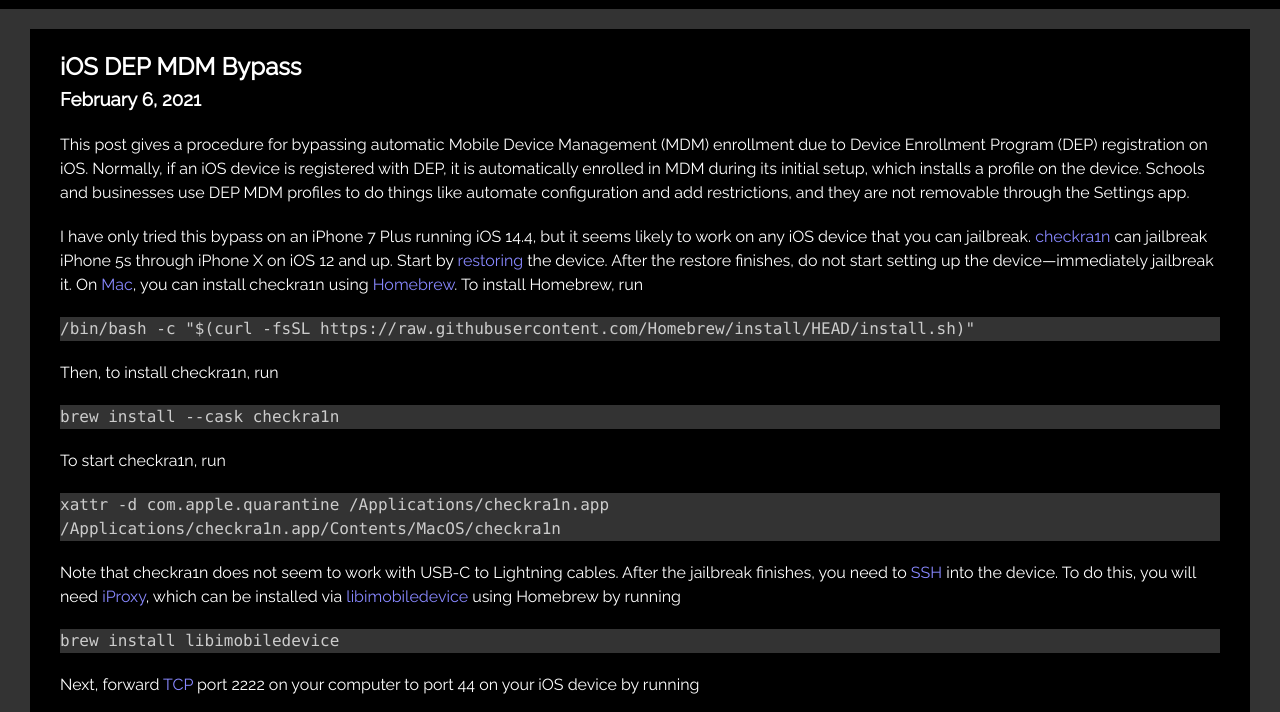
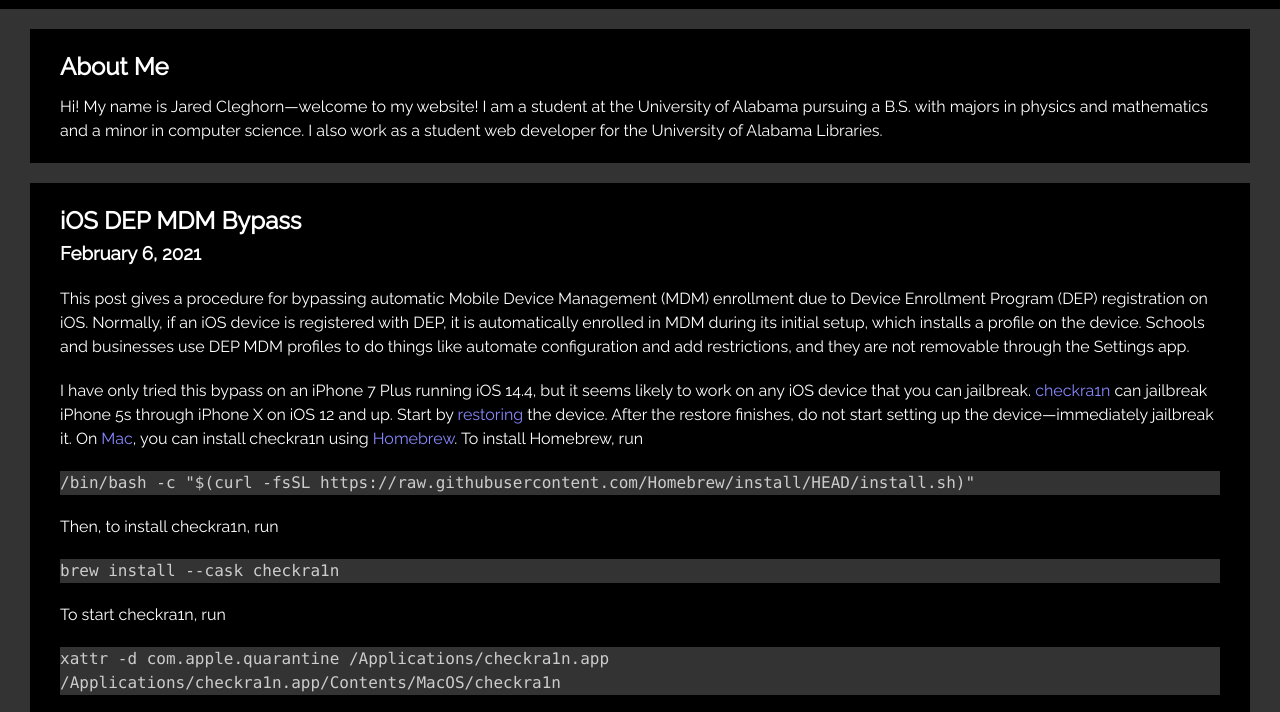
Before and after one commit to jaredrcleghorn/jaredcleghorn.com.backup, a Gatsby site: page / in a window 1280 px wide. Shown: the part 51-763 px from the top of the page. Built offline with nearby package versions, Linux system fonts and the light colour scheme; Gatsby itself is replaced by a stand-in of ours; some packages are replaced by stand-ins of ours; code samples lack their colours.

Commit message:
Add an "About Me" section

```diff
--- a/src/pages/index.js
+++ b/src/pages/index.js
@@ -9,6 +9,15 @@
         <span>&lt;</span>Jared Cleghorn&nbsp;<span>/&gt;</span>
       </h1>
       <main id={styles.main}>
+        <section>
+          <h2>About Me</h2>
+          <p>
+            Hi! My name is Jared Cleghorn&mdash;welcome to my website! I am a
+            student at the University of Alabama pursuing a B.S. with majors in
+            physics and mathematics and a minor in computer science. I also work
+            as a student web developer for the University of Alabama Libraries.
+          </p>
+        </section>
         {data.allMarkdownRemark.edges.map(({ node }) => (
           <article key={node.id}>
             <h2>{node.frontmatter.title}</h2>
--- a/src/pages/index.module.scss
+++ b/src/pages/index.module.scss
@@ -26,10 +26,20 @@
 	margin-top: $header-height;
 	padding: 20px 30px;
 
-	article {
+	section, article {
 		background-color: black;
 		padding: 20px 30px;
+	}
 
+	section {
+		margin-bottom: 20px;
+
+		h2 {
+			margin-bottom: 10px;
+		}
+	}
+
+	article {
 		h3, p, pre {
 			margin-bottom: 20px;
 		}
```
